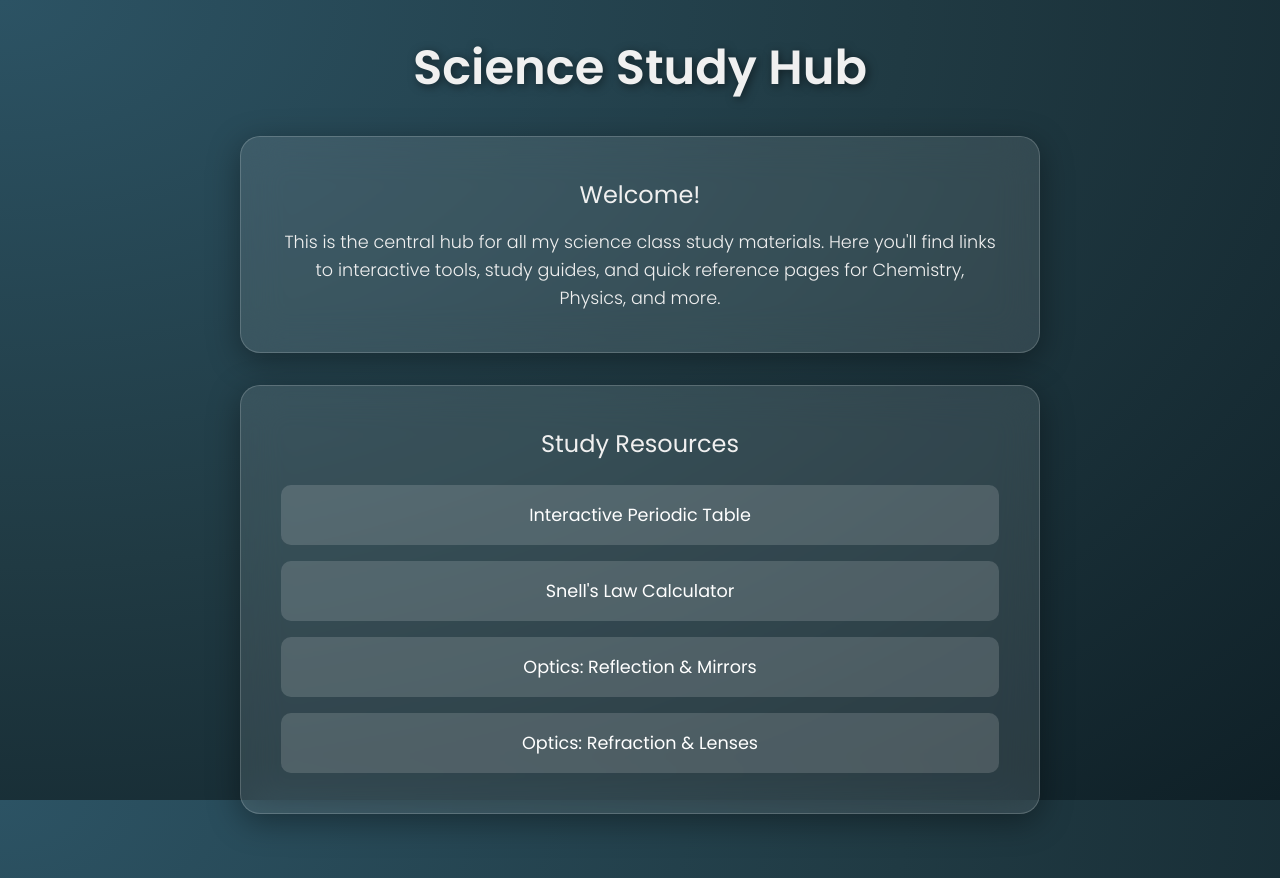
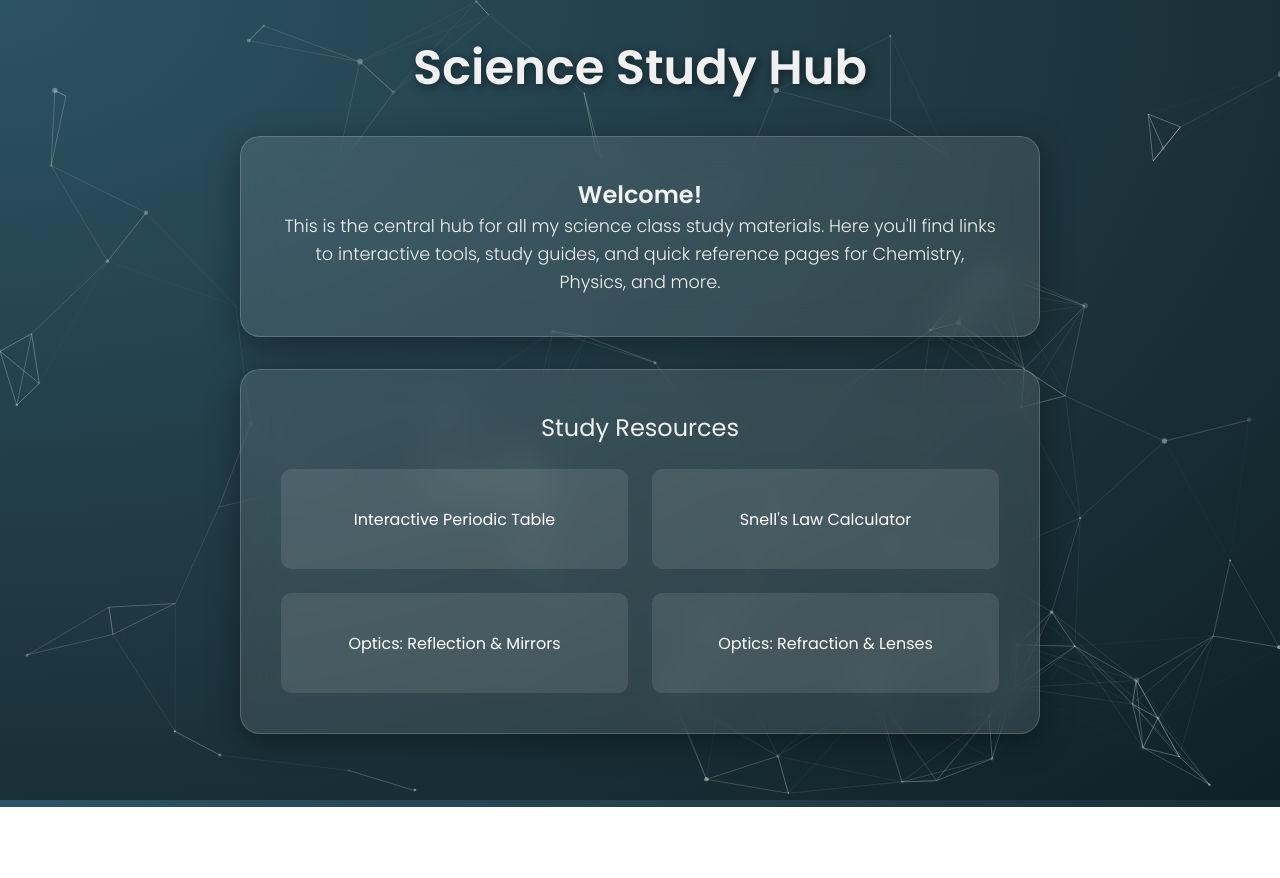
Before and after one commit to AryanKothari4/Science, a plain HTML site: page index.html in a window 1280 px wide. After the commit the page ends 807 px from the top, so only its background shows below. Drawn offline with nearby package versions, Linux system fonts and the light colour scheme.

Commit message:
updated all files with minor changes

```diff
--- a/index.html
+++ b/index.html
@@ -11,26 +11,28 @@
 </head>
 <body>
 
+    <!-- This div is the canvas for our interactive particle background -->
+    <div id="particles-js"></div>
+
     <main class="container">
 
-        <!-- Added a class 'fade-in' to be targeted by our animation -->
         <header class="fade-in">
             <h1>Science Study Hub</h1>
         </header>
 
-        <!-- Added a class 'fade-in' and an id for the mouse-move effect -->
-        <section id="info-card" class="card info-box fade-in">
+        <!-- Added 'tilt-card' class for the JS to target -->
+        <section class="card info-box fade-in tilt-card">
             <h2>Welcome!</h2>
             <p>
                 This is the central hub for all my science class study materials. Here you'll find links to interactive tools, study guides, and quick reference pages for Chemistry, Physics, and more.
             </p>
         </section>
 
-        <!-- Added a class 'fade-in' -->
-        <section class="card links-container fade-in">
+        <!-- Added 'tilt-card' class for the JS to target -->
+        <section class="card links-container fade-in tilt-card">
             <h2>Study Resources</h2>
-            <ul>
-                <!-- Added a class 'link-item' to each list item for animation targeting -->
+            <!-- The list is now a grid -->
+            <ul class="resource-grid">
                 <li class="link-item">
                     <a href="https://aryankothari4.github.io/PeriodicTable/" target="_blank" rel="noopener noreferrer">
                         Interactive Periodic Table
@@ -42,7 +44,8 @@
                 <li class="link-item">
                     <a href="Reflection.html">Optics: Reflection & Mirrors</a>
                 </li>
-                <li class="link-item">
+                <li>
+                    <!-- We'll add the Refraction link here to complete the 2x2 grid -->
                     <a href="Refraction.html">Optics: Refraction & Lenses</a>
                 </li>
             </ul>
@@ -51,9 +54,11 @@
     </main>
 
     <!-- SCRIPT LOADING -->
-    <!-- Load the anime.js library -->
+    <!-- Load the particles.js library FIRST -->
+    <script src="https://cdn.jsdelivr.net/npm/particles.js@2.0.0/particles.min.js"></script>
+    <!-- Load the anime.js library SECOND -->
     <script src="https://cdnjs.cloudflare.com/ajax/libs/animejs/3.2.1/anime.min.js"></script>
-    <!-- Load our custom script file -->
+    <!-- Load our custom script file LAST -->
     <script src="script.js"></script>
 
 </body>
--- a/script.js
+++ b/script.js
@@ -1,56 +1,78 @@
-// Wait for the entire page to load before running animations
+// --- 1. Initialize Interactive Particle Background ---
+// This function comes from the particles.js library loaded in the HTML
+particlesJS("particles-js", {
+    particles: {
+        number: { value: 80, density: { enable: true, value_area: 800 } },
+        color: { value: "#ffffff" },
+        shape: { type: "circle" },
+        opacity: { value: 0.5, random: true },
+        size: { value: 3, random: true },
+        line_linked: { enable: true, distance: 150, color: "#ffffff", opacity: 0.4, width: 1 },
+        move: { enable: true, speed: 2, direction: "none", random: false, straight: false, out_mode: "out", bounce: false },
+    },
+    interactivity: {
+        detect_on: "canvas",
+        events: {
+            onhover: { enable: true, mode: "repulse" }, // Pushes particles away from cursor
+            onclick: { enable: true, mode: "push" },    // Pushes particles on click
+            resize: true,
+        },
+        modes: {
+            repulse: { distance: 100, duration: 0.4 },
+            push: { particles_nb: 4 },
+        },
+    },
+    retina_detect: true,
+});
+
+
+// Wait for the page content to load before running our animations
 document.addEventListener('DOMContentLoaded', () => {
 
-    // --- 1. Page Load Stagger Animation ---
-    // This creates a timeline of animations that run in sequence.
+    // --- 2. Page Load Stagger Animation (from anime.js) ---
     const timeline = anime.timeline({
-        easing: 'easeOutExpo', // A smooth easing function
-        duration: 1000 // Default duration for animations in this timeline
+        easing: 'easeOutExpo',
+        duration: 1000
     });
 
-    // Animate the elements with the 'fade-in' class
     timeline.add({
         targets: '.fade-in',
-        opacity: [0, 1], // Animate from opacity 0 to 1
-        translateY: [30, 0], // Animate from 30px below to its original position
-        delay: anime.stagger(200) // Add a 200ms delay between each element
+        opacity: [0, 1],
+        translateY: [30, 0],
+        delay: anime.stagger(200)
     });
 
-    // --- 2. Interactive Card Tilt Effect ---
-    const infoCard = document.getElementById('info-card');
+    // --- 3. FIXED: Interactive Card Tilt & NEW: Glow Effect ---
+    const tiltCards = document.querySelectorAll('.tilt-card');
 
-    if (infoCard) {
-        infoCard.addEventListener('mousemove', (e) => {
-            const { left, top, width, height } = infoCard.getBoundingClientRect();
+    tiltCards.forEach(card => {
+        card.addEventListener('mousemove', (e) => {
+            const { left, top, width, height } = card.getBoundingClientRect();
+
+            // Calculate mouse position relative to the card center
             const x = e.clientX - left;
             const y = e.clientY - top;
+            const centerX = width / 2;
+            const centerY = height / 2;
 
-            const rotateX = (y / height - 0.5) * -30; // Max rotation of 15 degrees
-            const rotateY = (x / width - 0.5) * 30;  // Max rotation of 15 degrees
+            // Calculate rotation values. Max rotation is 15 degrees.
+            const rotateX = ((y - centerY) / centerY) * -15;
+            const rotateY = ((x - centerX) / centerX) * 15;
 
-            infoCard.style.transform = `rotateX(${rotateX}deg) rotateY(${rotateY}deg)`;
+            // Apply the 3D tilt transform
+            card.style.transform = `rotateX(${rotateX}deg) rotateY(${rotateY}deg) scale3d(1.05, 1.05, 1.05)`;
+
+            // Update the CSS variables for the mouse-tracking glow
+            card.style.setProperty('--mouse-x', `${x}px`);
+            card.style.setProperty('--mouse-y', `${y}px`);
         });
 
-        infoCard.addEventListener('mouseleave', () => {
-            // Reset the card's position when the mouse leaves
-            infoCard.style.transform = 'rotateX(0) rotateY(0)';
-        });
-    }
-
-
-    // --- 3. Enhanced Link Hover "Jiggle" Effect ---
-    const linkItems = document.querySelectorAll('.link-item a');
-
-    linkItems.forEach(link => {
-        link.addEventListener('mouseenter', () => {
-            anime({
-                targets: link,
-                scale: [1, 1.05, 0.95, 1], // Scale up, then down, then back to normal
-                rotate: [-2, 2, -1, 1, 0], // A slight wiggle
-                duration: 400,
-                easing: 'easeInOutSine'
-            });
+        card.addEventListener('mouseleave', () => {
+            // Reset the card's transform smoothly when the mouse leaves
+            card.style.transform = 'rotateX(0) rotateY(0) scale3d(1, 1, 1)';
         });
     });
 
+    // Note: The link hover "jiggle" effect from the previous version has been removed
+    // in favor of the cleaner CSS lift effect, which works better with a grid.
 });
--- a/style.css
+++ b/style.css
@@ -14,8 +14,18 @@ body {
     background: #0f2027;
     background: radial-gradient(at top left, #2c5364, #203a43, #0f2027);
     background-attachment: fixed;
-    /* NEW: Add perspective for the 3D tilt effect on child elements */
-    perspective: 1000px;
+    /* This creates the 3D space for the card tilt effect */
+    perspective: 1500px;
+}
+
+/* --- NEW: Particle Background Styling --- */
+#particles-js {
+    position: fixed; /* Stays in place during scroll */
+    width: 100%;
+    height: 100%;
+    top: 0;
+    left: 0;
+    z-index: -1; /* CRITICAL: Puts it behind all other content */
 }
 
 /* --- Main Content Layout --- */
@@ -27,6 +37,9 @@ body {
     flex-direction: column;
     align-items: center;
     text-align: center;
+    /* Ensure content is above the particle background */
+    position: relative;
+    z-index: 1;
 }
 
 header h1 {
@@ -44,26 +57,49 @@ header h1 {
     border-radius: 20px;
     margin-bottom: 2rem;
     background: rgba(255, 255, 255, 0.1);
-    -webkit-backdrop-filter: blur(20px);
-    backdrop-filter: blur(20px);
+    -webkit-backdrop-filter: blur(16px); /* Slightly less blur to see particles better */
+    backdrop-filter: blur(16px);
     border: 1px solid rgba(255, 255, 255, 0.18);
     box-shadow: 0 8px 32px 0 rgba(0, 0, 0, 0.37);
 
-    /* NEW: Prepare for the 3D tilt. This makes the transform smooth. */
+    /* Prepares the card for 3D transformations */
     transform-style: preserve-3d;
-    transition: transform 0.1s ease-out;
+    /* Smoother transition for the tilt reset */
+    transition: transform 0.4s cubic-bezier(0.25, 0.8, 0.25, 1);
+    position: relative; /* Needed for the ::before pseudo-element */
+    overflow: hidden; /* Keeps the glow inside the card borders */
 }
 
-/* NEW: This class prepares elements to be animated on page load. */
-/* We set them to be invisible and slightly shifted up initially. */
+/* --- NEW: Mouse-Tracking Glow Effect --- */
+.card::before {
+    content: '';
+    position: absolute;
+    top: 0;
+    left: 0;
+    width: 100%;
+    height: 100%;
+    /*
+    The glow is a radial gradient centered on the mouse position,
+    which we will control with CSS variables (--mouse-x, --mouse-y) from JavaScript.
+    */
+    background: radial-gradient(
+        300px circle at var(--mouse-x, 50%) var(--mouse-y, 50%),
+        rgba(102, 252, 241, 0.2), /* A sci-fi teal glow color */
+        transparent 40%
+    );
+    z-index: -1; /* Place the glow behind the card's content */
+    opacity: 0; /* Hidden by default */
+    transition: opacity 0.4s ease-out; /* Smooth fade in/out */
+}
+
+.card:hover::before {
+    opacity: 1; /* Show the glow on hover */
+}
+
+/* Prepare elements for the initial fade-in animation */
 .fade-in {
     opacity: 0;
     transform: translateY(30px);
-}
-
-.info-box h2 {
-    margin-bottom: 1rem;
-    font-weight: 400;
 }
 
 .info-box p {
@@ -80,29 +116,35 @@ header h1 {
     font-weight: 400;
 }
 
-.links-container ul {
+/* --- NEW: Resource Grid Layout --- */
+.resource-grid {
     list-style-type: none;
-    display: flex;
-    flex-direction: column;
-    gap: 1rem;
+    display: grid;
+    /* Creates two columns of equal fraction (fr) of the available space */
+    grid-template-columns: repeat(2, 1fr);
+    /* Sets the gap between grid items */
+    gap: 1.5rem;
 }
 
-.links-container a {
-    display: block;
-    background: rgba(255, 255, 255, 0.15);
+.resource-grid a {
+    display: flex; /* Helps with vertical centering */
+    align-items: center;
+    justify-content: center;
+    height: 100px; /* Give the links a fixed height */
+    background: rgba(255, 255, 255, 0.1);
     color: #fff;
     text-decoration: none;
     padding: 1rem;
     border-radius: 10px;
     font-weight: 400;
-    font-size: 1.1rem;
+    font-size: 1rem;
     transition: all 0.3s ease;
     border: 1px solid transparent;
 }
 
-/* Removed the transform from the CSS hover, as JS will handle more complex effects */
-.links-container a:hover {
-    background: rgba(255, 255, 255, 0.3);
-    border-color: rgba(255, 255, 255, 0.5);
+.resource-grid a:hover {
+    background: rgba(255, 255, 255, 0.25);
+    border-color: rgba(255, 255, 255, 0.4);
     box-shadow: 0 4px 20px rgba(0, 0, 0, 0.2);
+    transform: translateY(-5px); /* Simple lift effect for grid items */
 }
```
